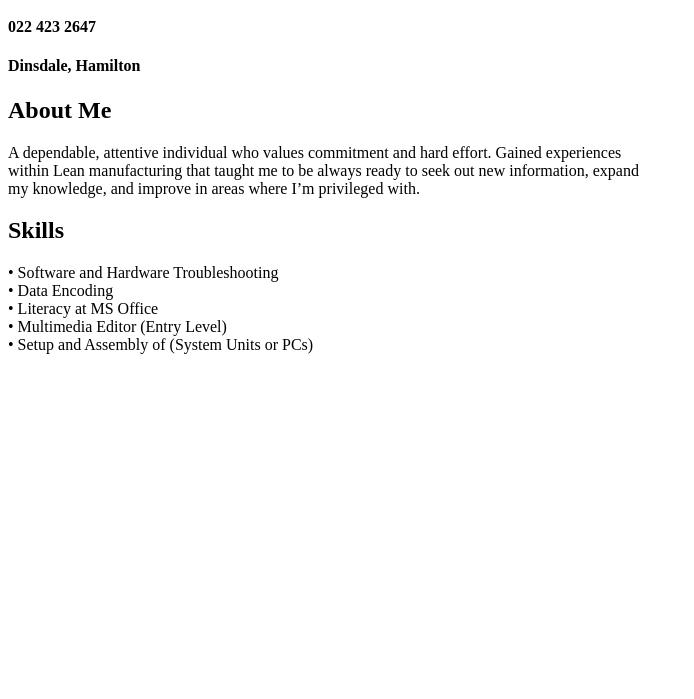
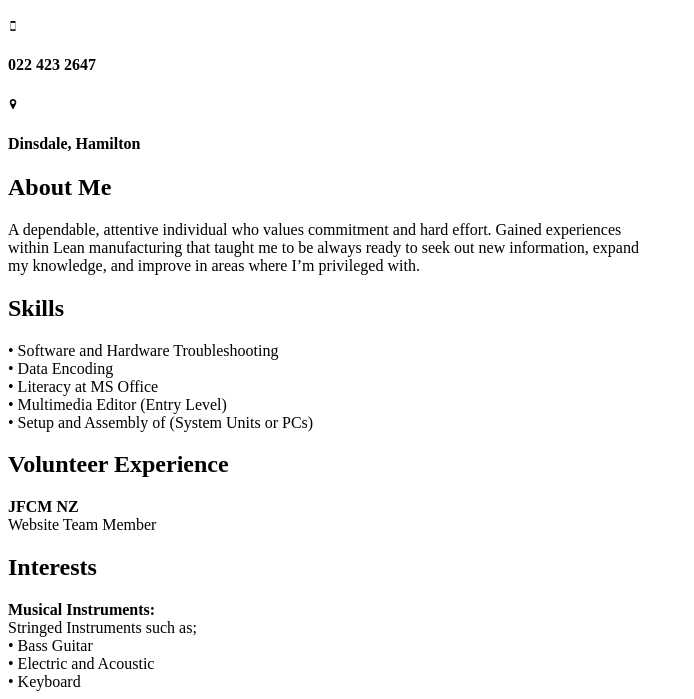
Before and after one commit to AraPaul/Portfolio, a plain HTML site: page index.html in a window 1280 px wide. Shown: the part 110-809 px from the top of the page, without its empty margins (0-694 px from the left). Drawn offline with Linux system fonts and the light colour scheme.

Commit message:
updated time 1:12am

```diff
--- a/index.html
+++ b/index.html
@@ -12,7 +12,9 @@
         <header>
             <h1>PAUL JOSIAH U. ARAGON</h1>
             <h2>Administrative Assistant</h2>
+            <img src="./Imgs/mobile-icon-png-2352.png" alt="CP icon" height="10">
             <h4>022 423 2647</h4>
+            <img src="./Imgs/mobile-icon-png-loc point.png" alt="pointer" height="10">
             <h4>Dinsdale, Hamilton</h4>
         </header>
     </div>
@@ -47,6 +49,28 @@
 
     </div>
 
+<div>
+    <head>
+        <h2>Volunteer Experience</h2>
+    </head>
+        <Strong>JFCM NZ</Strong> <br>
+        Website Team Member
+</div>
+
+    <div class="Interests">
+        <head>
+            <h2>
+                Interests
+            </h2>
+        </head>
+
+        <strong>Musical Instruments:</strong> <br>
+        Stringed Instruments such as; <br>
+        • Bass Guitar <br>
+        • Electric and Acoustic <br>
+        • Keyboard <br>
+
+    </div>
 
 </body>
 </html>
```
Also changed, not shown: Imgs/mobile-icon-png-2352.png (added), Imgs/mobile-icon-png-loc point.png (added), 1 other file.
